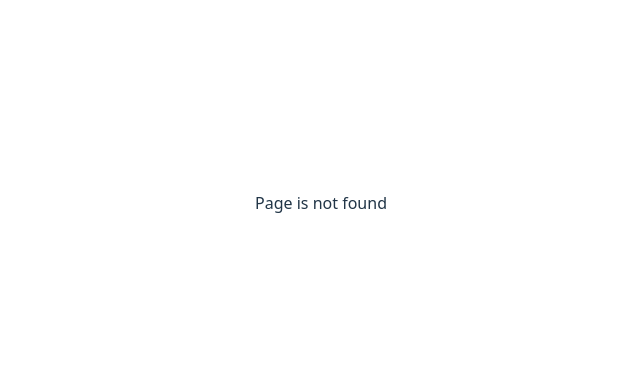
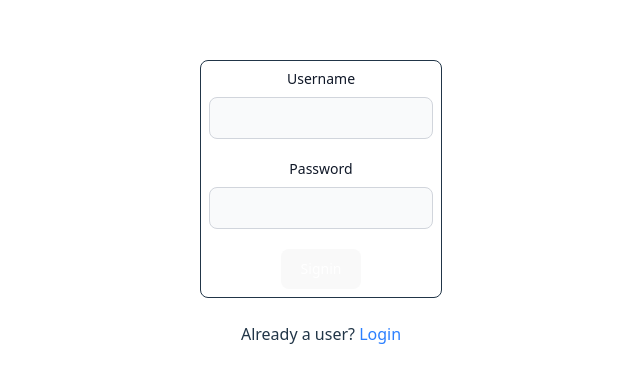
Before and after one commit to Vegastrikes/erp-like, a React (Vite) app in the folder frontend/: page /signin in a window 1280 px wide. Before the commit this address had no page. Shown: the part 197-580 px from the top of the page, without its empty margins (319-959 px from the left). Built offline with nearby package versions, Linux system fonts and the light colour scheme.

Commit message:
add signin page

```diff
--- a/frontend/src/pages/Home.tsx
+++ b/frontend/src/pages/Home.tsx
@@ -1,5 +1,12 @@
 export default function Home() {
     return(
-        <>This is the home page</>
+        <>
+            <div className="border rounded-lg p-4">Welcome to the home page</div>
+            <br></br>
+            <a href="/login" className="text-blue-500">Login</a>
+            <br></br>
+            <br></br>
+            <a href="/signup" className="text-blue-300">Signup</a>
+        </>
     )
 }
--- a/frontend/src/pages/login.tsx
+++ b/frontend/src/pages/Login.tsx
@@ -34,7 +34,7 @@
                 <label htmlFor="password" className="block mb-2 text-sm font-medium text-gray-900 dark:text-white">Password</label>
                 <input type="password" name="password" className="bg-gray-50 border border-gray-300 text-gray-900 text-sm rounded-lg focus:ring-blue-500 focus:border-blue-500 block w-full p-2.5 dark:bg-gray-700 dark:border-gray-600 dark:placeholder-gray-400 dark:text-white dark:focus:ring-blue-500 dark:focus:border-blue-500" required />
             </div>
-            <button type="submit"  className="text-white bg-blue-700 hover:bg-blue-800 focus:ring-4 focus:outline-none focus:ring-blue-300 font-medium rounded-lg text-sm w-full sm:w-auto px-5 py-2.5 text-center cursor-pointer dark:bg-blue-600 dark:hover:bg-blue-700 dark:focus:ring-blue-800">Submit</button>
+            <button type="submit"  className="text-white bg-blue-700 hover:bg-blue-800 focus:ring-4 focus:outline-none focus:ring-blue-300 font-medium rounded-lg text-sm w-full sm:w-auto px-5 py-2.5 text-center cursor-pointer dark:bg-blue-600 dark:hover:bg-blue-700 dark:focus:ring-blue-800">Login</button>
         </form>
     )
 }
@@ -42,7 +42,7 @@
 function Signin() {
     return(
         <>
-            <a>Already a user? <span className='text-blue-500 hover:text-blue-700 cursor-pointer'>Sign in</span></a>
+            <a href='/signin'>Not a user?<span className='text-blue-500 hover:text-blue-700 cursor-pointer'> Sign in</span></a>
         </>
     )
 }
--- /dev/null
+++ b/frontend/src/pages/Signin.tsx
@@ -0,0 +1,47 @@
+import AxiosInstance from '../utils/axios';
+
+export default function Signin() {
+  return(
+    <>
+      <Form />
+      <Login />
+    </>
+  )
+}
+
+function Form() {
+  async function handleSubmit(e: React.FormEvent<HTMLFormElement>) {
+    e.preventDefault();
+    const formData = new FormData(e.currentTarget)
+    const username = formData.get('username');
+    const password = formData.get('password');
+
+    try {
+        const response = await AxiosInstance.put('user', {username, password})
+        console.log(response.data)
+    } catch (error) {
+        console.error('an error occured on signin', error)
+    }
+  }
+  return(
+    <form onSubmit={handleSubmit} className="max-w-sm mx-auto border rounded-lg p-2 mb-6">
+      <div className="mb-5">
+                <label htmlFor="username" className="block mb-2 text-sm font-medium text-gray-900 dark:text-white">Username</label>
+                <input type="text" name="username" className="bg-gray-50 border border-gray-300 text-gray-900 text-sm rounded-lg focus:ring-blue-500 focus:border-blue-500 block w-full p-2.5 dark:bg-gray-700 dark:border-gray-600 dark:placeholder-gray-400 dark:text-white dark:focus:ring-blue-500 dark:focus:border-blue-500" required />
+            </div>
+            <div className="mb-5">
+                <label htmlFor="password" className="block mb-2 text-sm font-medium text-gray-900 dark:text-white">Password</label>
+                <input type="password" name="password" className="bg-gray-50 border border-gray-300 text-gray-900 text-sm rounded-lg focus:ring-blue-500 focus:border-blue-500 block w-full p-2.5 dark:bg-gray-700 dark:border-gray-600 dark:placeholder-gray-400 dark:text-white dark:focus:ring-blue-500 dark:focus:border-blue-500" required />
+            </div>
+            <button type="submit"  className="text-white bg-blue-700 hover:bg-blue-800 focus:ring-4 focus:outline-none focus:ring-blue-300 font-medium rounded-lg text-sm w-full sm:w-auto px-5 py-2.5 text-center cursor-pointer dark:bg-blue-600 dark:hover:bg-blue-700 dark:focus:ring-blue-800">Signin</button>
+    </form>
+  )
+}
+
+function Login() {
+  return(
+      <>
+          <a href='/login'>Already a user?<span className='text-blue-500 hover:text-blue-700 cursor-pointer'> Login</span></a>
+      </>
+  )
+}
```
Also changed, not shown: frontend/src/App.tsx (+8 -3 lines).
